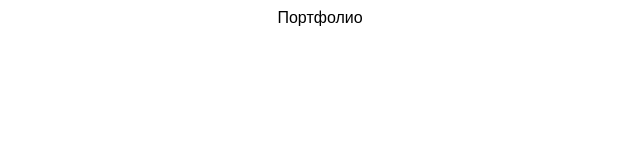
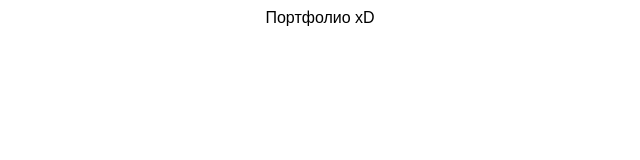
Before and after one commit to ilnaraskarov/special-app, a plain HTML site: page index.html in a window 1280 px wide. Shown: the full height of the page, 310-950 px from the left. Drawn offline with Linux system fonts and the light colour scheme.

Commit message:
portfolio xd

```diff
--- a/index.html
+++ b/index.html
@@ -13,7 +13,7 @@
     <header>
         <nav>
             <a href="#services">Услуги</a>
-            <a href="#portfolio">Портфолио</a>
+            <a href="#portfolio">Портфолио xD</a>
             <a href="#contacts">Контакты</a>
         </nav>
         <div>
```
